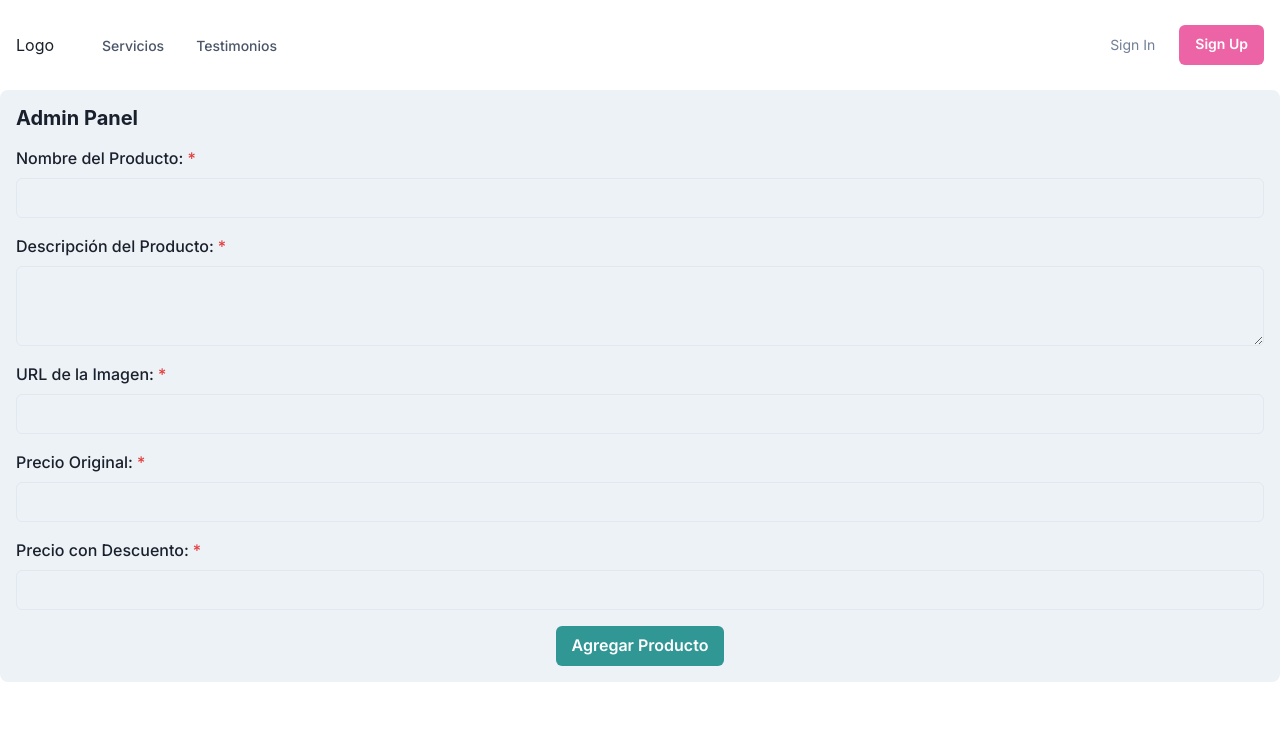
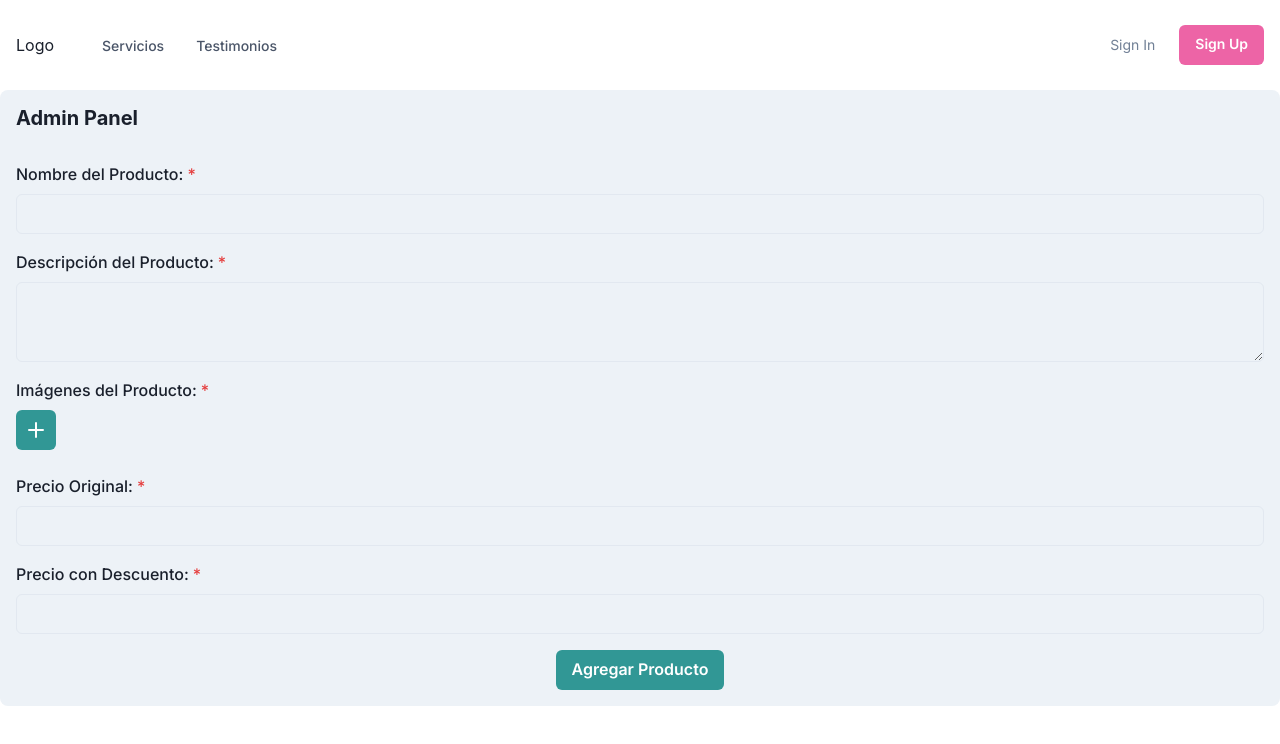
Before and after one commit to gurkenpoo/proyectoIntegradorCTD, a Next.js app: page /admin in a window 1280 px wide. Shown: the top 744 px of the page. Built offline with nearby package versions, Linux system fonts and the light colour scheme.

Commit message:
add support for more img in product object

```diff
--- a/src/app/admin/components/AdminPanel.tsx
+++ b/src/app/admin/components/AdminPanel.tsx
@@ -11,12 +11,14 @@ import {
   FormLabel,
   Textarea,
   Button,
+  IconButton,
 } from '@chakra-ui/react';
+import { AddIcon } from '@chakra-ui/icons';
 
 interface Product {
   name: string;
   description: string;
-  imageURL: string;
+  imageUrls: string[]; // Array de URLs de las imágenes (Base64 o del servidor)
   originalPrice: number;
   discountPrice: number;
 }
@@ -28,29 +30,71 @@ interface Props {
 const AdminPanel: React.FC<Props> = ({ onAddProduct }) => {
   const [productName, setProductName] = useState('');
   const [productDescription, setProductDescription] = useState('');
-  const [productImageURL, setProductImageURL] = useState('');
+  const [imageFiles, setImageFiles] = useState<File[]>([]);
   const [originalPrice, setOriginalPrice] = useState('');
   const [discountPrice, setDiscountPrice] = useState('');
   const [errorMessage, setErrorMessage] = useState('');
 
-  const handleAddProduct = () => {
-    // Verifica si los campos de precio son válidos
+  const convertFileToUrl = (file: File): Promise<string> => {
+    return new Promise((resolve, reject) => {
+      const reader = new FileReader();
+      reader.onload = () => {
+        resolve(reader.result as string);
+      };
+      reader.onerror = reject;
+      reader.readAsDataURL(file);
+    });
+  };
+
+  const handleAddImage = async (event: React.ChangeEvent<HTMLInputElement>, index: number) => {
+    const files = event.target.files;
+    if (files && files.length > 0) {
+      const newImageFiles = [...imageFiles];
+      newImageFiles[index] = files[0];
+      setImageFiles(newImageFiles);
+
+      try {
+        const imageUrl = await convertFileToUrl(files[0]);
+        console.log(imageUrl); // Puedes usar esta URL en la imagen del producto
+      } catch (error) {
+        console.error('Error converting file to URL:', error);
+      }
+    }
+  };
+
+  const addImageField = () => {
+    setImageFiles([...imageFiles, null as any]);
+  };
+
+  const handleAddProduct = async () => { // Cambia a async para manejar las promesas de convertFileToUrl
     const originalPriceValue = originalPrice.trim() !== '' ? parseFloat(originalPrice) : 0;
     const discountPriceValue = discountPrice.trim() !== '' ? parseFloat(discountPrice) : 0;
 
     const newProduct: Product = {
       name: productName,
       description: productDescription,
-      imageURL: productImageURL,
+      imageUrls: [], // Inicializa imageUrls como un array vacío
       originalPrice: isNaN(originalPriceValue) ? 0 : originalPriceValue,
       discountPrice: isNaN(discountPriceValue) ? 0 : discountPriceValue,
     };
 
-    // Obtiene los productos existentes de localStorage
+    // Convertir las imágenes a Base64 y guardarlas en imageUrls
+    for (const file of imageFiles) {
+      if (file) {
+        const imageUrl = await convertFileToUrl(file);
+        newProduct.imageUrls.push(imageUrl); // Agrega la URL al array
+      }
+    }
+
+    // Verifica si se agregaron imágenes
+    if (newProduct.imageUrls.length === 0) {
+      setErrorMessage('Debes agregar al menos una imagen');
+      return;
+    }
+
     const storedProducts = localStorage.getItem('products');
     const existingProducts: Product[] = storedProducts ? JSON.parse(storedProducts) : [];
 
-    // Verifica si ya existe un producto con el mismo nombre
     const productExists = existingProducts.some(product => product.name === newProduct.name);
 
     if (productExists) {
@@ -58,28 +102,25 @@ const AdminPanel: React.FC<Props> = ({ onAddProduct }) => {
       return;
     }
 
-    // Llama a la función proporcionada desde las props para agregar el nuevo producto
     onAddProduct(newProduct);
 
-    // Guarda el nuevo producto en localStorage
     const updatedProducts = [...existingProducts, newProduct];
     localStorage.setItem('products', JSON.stringify(updatedProducts));
 
-    // Limpia los campos después de agregar el producto
     setProductName('');
     setProductDescription('');
-    setProductImageURL('');
+    setImageFiles([]);
     setOriginalPrice('');
     setDiscountPrice('');
     setErrorMessage('');
   };
 
-  const bgColor = useColorModeValue('gray.100', 'gray.700'); // Ajusta el color de fondo según el modo de color
+  const bgColor = useColorModeValue('gray.100', 'gray.700');
 
   return (
     <Box bg={bgColor} p={4} borderRadius="lg">
       <Stack spacing={4}>
-        <Heading fontSize="xl">Admin Panel</Heading>
+        <Heading fontSize="xl" mb={4}>Admin Panel</Heading>
 
         {errorMessage && (
           <Text color="red.500" textAlign="center">
@@ -107,12 +148,21 @@ const AdminPanel: React.FC<Props> = ({ onAddProduct }) => {
         </FormControl>
 
         <FormControl isRequired>
-          <FormLabel htmlFor="productImageURL">URL de la Imagen:</FormLabel>
-          <Input
-            type="text"
-            id="productImageURL"
-            value={productImageURL}
-            onChange={(e) => setProductImageURL(e.target.value)}
+          <FormLabel>Imágenes del Producto:</FormLabel>
+          {imageFiles.map((file, index) => (
+            <Input
+              key={index}
+              type="file"
+              onChange={(e) => handleAddImage(e, index)}
+              mb={2}
+            />
+          ))}
+          <IconButton
+            aria-label="Agregar Imagen"
+            icon={<AddIcon />}
+            onClick={addImageField}
+            colorScheme="teal"
+            mb={2}
           />
         </FormControl>
 
```
Also changed, not shown: src/components/ProductList.tsx (+24 -35 lines).
